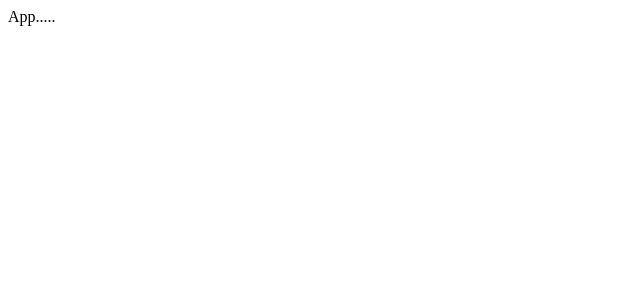
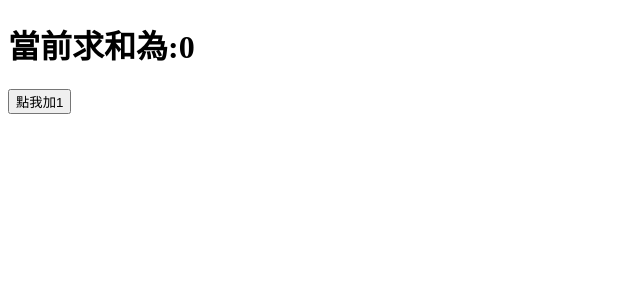
Before and after one commit to DennisLin0125/React, a React (Create React App) app: page / in a window 1280 px wide. Shown: the top 300 px of the page, without its empty margins (0-640 px from the left). Built offline with nearby package versions, Linux system fonts and the light colour scheme.

Commit message:
擴展  setState 方式

```diff
--- a/src/App.js
+++ b/src/App.js
@@ -1,9 +1,13 @@
 import React, { Component } from 'react'
+
+import Demo from './componets/01_setState'
 
 export default class App extends Component {
   render() {
     return (
-      <div>App.....</div>
+      <div>
+        <Demo x={1}/>
+      </div>
     )
   }
 }
--- /dev/null
+++ b/src/componets/01_setState/index.jsx
@@ -0,0 +1,31 @@
+import React, { Component } from 'react'
+
+export default class Demo extends Component {
+
+    state = { count: 0 }
+
+    increment = () => {
+        // 物件式setState
+        // const { count } = this.state
+        // this.setState({ count: count + 1 }, () => {
+        //     const { count } = this.state
+        //     console.log('count', count)
+        // })
+
+        // 函數式setState
+        this.setState((state, props) => {
+            console.log(state,props)
+            return { count:state.count + 1 }
+        })
+    }
+
+    render() {
+        const { count } = this.state
+        return (
+            <div>
+                <h1>當前求和為:{count}</h1>
+                <button onClick={this.increment}>點我加1</button>
+            </div>
+        )
+    }
+}
```
Also changed, not shown: 1 other file (tests, documents, lock files or other folders).
